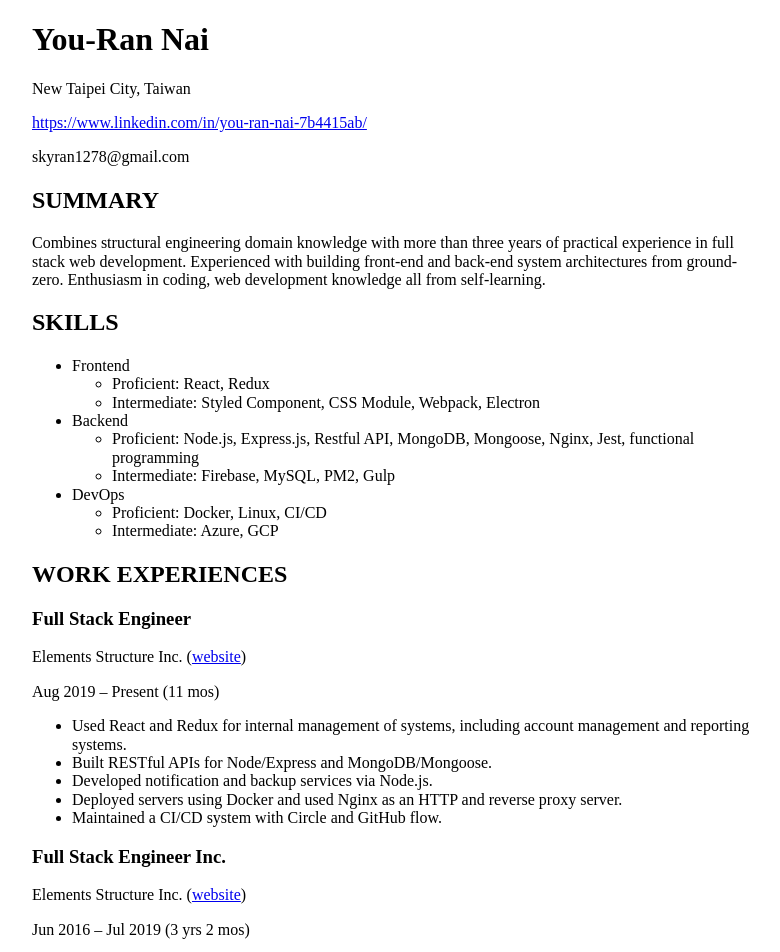
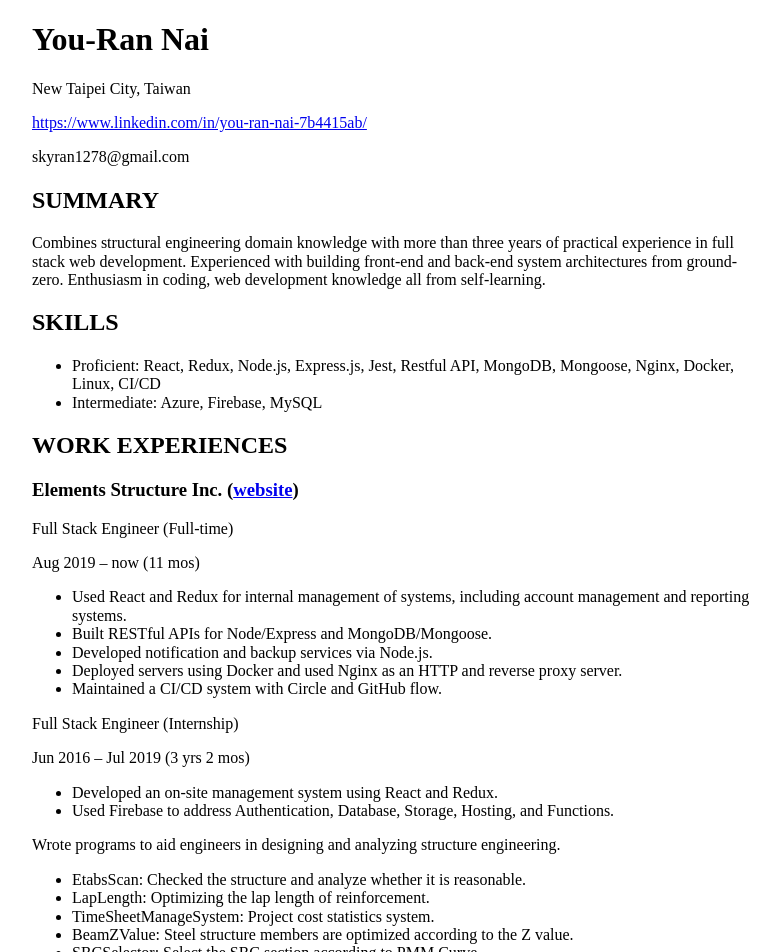
Before and after one commit to skyran1278/skyran1278.github.io, a React (Create React App) app: page / in a window 1280 px wide. Shown: the top 952 px of the page, without its empty margins (248-1028 px from the left). Built offline with nearby package versions, Linux system fonts and the light colour scheme.

Commit message:
combine skill

```diff
--- a/src/App.jsx
+++ b/src/App.jsx
@@ -22,40 +22,21 @@ function App() {
         <h2>SKILLS</h2>
         <p>
           <ul>
-            <li>
-              Frontend
-              <ul>
-                <li>Proficient: React, Redux</li>
-                <li>Intermediate: Styled Component, CSS Module, Webpack, Electron</li>
-              </ul>
-            </li>
-            <li>
-              Backend
-              <ul>
-                <li>Proficient: Node.js, Express.js, Restful API, MongoDB, Mongoose, Nginx, Jest, functional programming</li>
-                <li>Intermediate: Firebase, MySQL, PM2, Gulp</li>
-              </ul>
-            </li>
-            <li>
-              DevOps
-              <ul>
-                <li>Proficient: Docker, Linux, CI/CD</li>
-                <li>Intermediate: Azure, GCP</li>
-              </ul>
-            </li>
+            <li>Proficient: React, Redux, Node.js, Express.js, Jest, Restful API, MongoDB, Mongoose, Nginx, Docker, Linux, CI/CD</li>
+            <li>Intermediate: Azure, Firebase, MySQL</li>
           </ul>
         </p>
       </div>
       <div>
         <h2>WORK EXPERIENCES</h2>
-        <h3>Full Stack Engineer</h3>
-        <p>
+        <h3>
           Elements Structure Inc.
           (
           <a target="_blank" rel="noopener noreferrer" href="https://www.elements-str.com/">website</a>
           )
-        </p>
-        <p>Aug 2019 – Present (11 mos)</p>
+        </h3>
+        <p>Full Stack Engineer (Full-time)</p>
+        <p>Aug 2019 – now (11 mos)</p>
         <ul>
           <li>Used React and Redux for internal management of systems, including account management and reporting systems.</li>
           <li>Built RESTful APIs for Node/Express and MongoDB/Mongoose.</li>
@@ -63,13 +44,7 @@ function App() {
           <li>Deployed servers using Docker and used Nginx as an HTTP and reverse proxy server.</li>
           <li>Maintained a CI/CD system with Circle and GitHub flow.</li>
         </ul>
-        <h3>Full Stack Engineer Inc.</h3>
-        <p>
-          Elements Structure Inc.
-          (
-          <a target="_blank" rel="noopener noreferrer" href="https://www.elements-str.com/">website</a>
-          )
-        </p>
+        <p>Full Stack Engineer (Internship)</p>
         <p>Jun 2016 – Jul 2019 (3 yrs 2 mos)</p>
         <ul>
           <li>Developed an on-site management system using React and Redux.</li>
```
